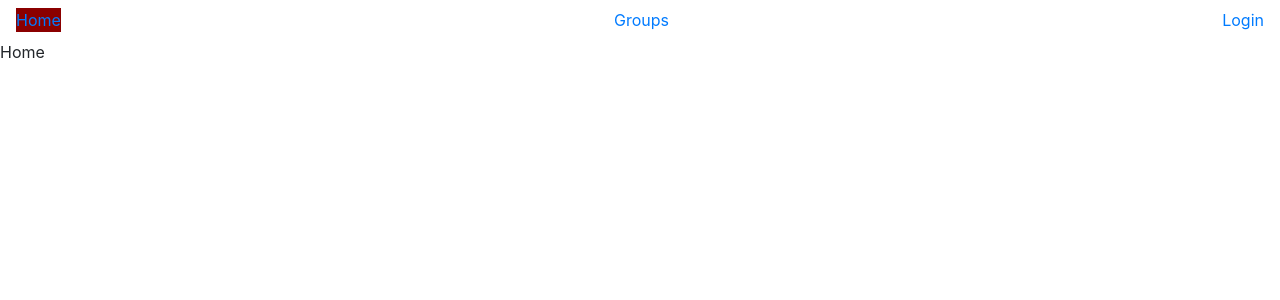
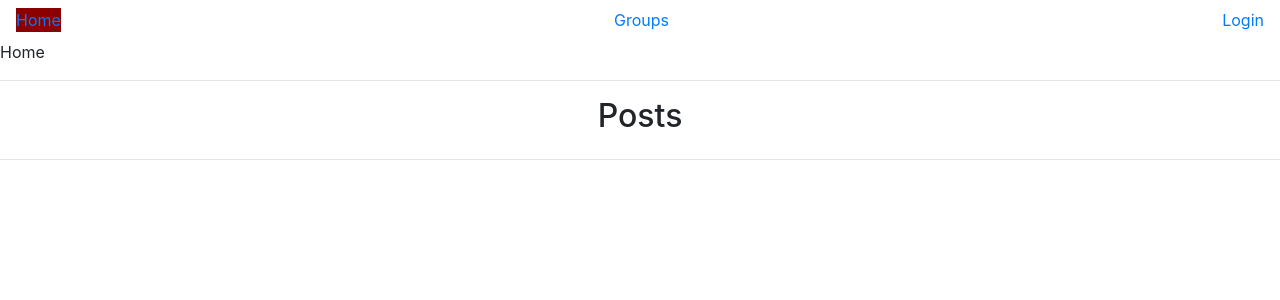
Before and after one commit to creinken/pagan-book, a React (Create React App) app in the folder pagan-book-frontend/: page / in a window 1280 px wide. Shown: the top 300 px of the page. Built offline with nearby package versions, Linux system fonts and the light colour scheme.

Commit message:
stubbed posts frontend setup

```diff
--- /dev/null
+++ b/pagan-book-frontend/src/actions/posts.js
@@ -0,0 +1,3 @@
+export const removePost = id => {
+    return { type: 'REMOVE_POST', id}
+}
--- a/pagan-book-frontend/src/components/Navbar.js
+++ b/pagan-book-frontend/src/components/Navbar.js
@@ -1,5 +1,4 @@
 import React from 'react';
-import ReactDOM from 'react-dom';
 import { NavLink } from 'react-router-dom';
 
 const Navbar = () =>
--- /dev/null
+++ b/pagan-book-frontend/src/components/PostCard.js
@@ -0,0 +1,12 @@
+import React, {Component} from 'react';
+
+export default class PostCard extends Component {
+
+  render() {
+    return (
+      <div>
+
+      </div>
+    )
+  }
+}
--- a/pagan-book-frontend/src/containers/Home.js
+++ b/pagan-book-frontend/src/containers/Home.js
@@ -1,8 +1,10 @@
 import React from 'react';
+import PostsContainer from './PostsContainer'
 
 const Home = () =>
     <div>
         Home
+        <PostsContainer />
     </div>;
 
 export default Home
--- /dev/null
+++ b/pagan-book-frontend/src/containers/PostsContainer.js
@@ -0,0 +1,41 @@
+import React, { Component } from 'react';
+import { connect } from 'react-redux';
+import PostCard from '../components/PostCard';
+import { removePost } from '../actions/posts';
+
+class PostsContainer extends Component {
+
+  render() {
+    return (
+      <div>
+        <hr />
+        <div className="row justify-content-center">
+          <h2>Posts</h2>
+        </div>
+        <hr />
+        <div className="container">
+          <div className="row">
+            <div className="col-md-4">
+               {this.props.posts.map(postObj => { return <PostCard post={postObj} removePost={this.props.removePost} /> } ) }
+            </div>
+          </div>
+        </div>
+      </div>
+    );
+  }
+}
+
+const mapStateToProps = state => {
+    return { posts: state.posts }
+}
+
+const mapDispatchToProps = dispatch => {
+  return {
+    removeQuote: (id) => {
+      dispatch(removePost(id))
+    }
+  };
+};
+
+//add arguments to connect as needed
+export default connect(mapStateToProps,mapDispatchToProps)(PostsContainer);
```
